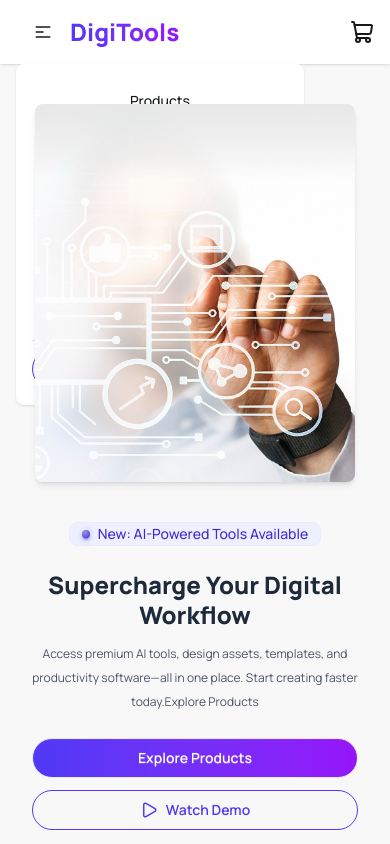
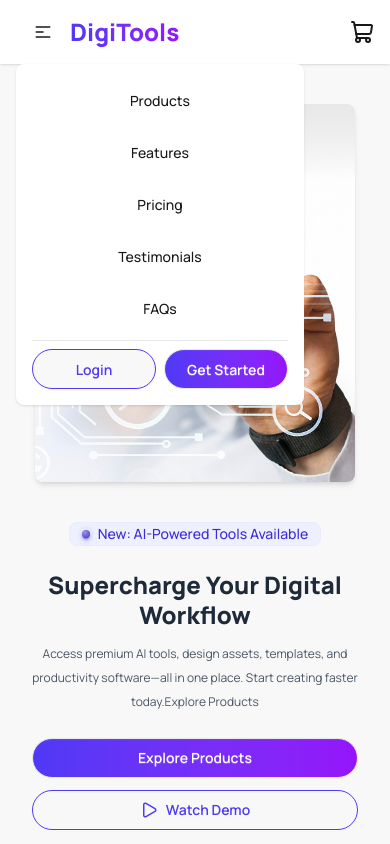
Before and after one commit to RedwanHaasaan/DigiTools, a React (Vite) app: page / in a window 390 px wide. Both pictures are taken after a click on the button 43 px from the left and 32 px from the top of the page. Shown: the top 844 px of the page. Built offline with nearby package versions, Linux system fonts and the light colour scheme.

Commit message:
fix(Navbar): Navbar Mobile menu overlaping under hero image due to proper z-indexing.fixed

```diff
--- a/src/components/layout/Navbar.jsx
+++ b/src/components/layout/Navbar.jsx
@@ -13,7 +13,7 @@ const Navbar = () => {
     "text-sm lg:text-base xl:text-lg font-semibold text-gray-700 hover:text-primary transition-colors duration-200 relative after:absolute after:left-0 after:-bottom-1 after:w-0 after:h-0.5 after:bg-primary after:transition-all after:duration-300 hover:after:w-full";
 
   return (
-    <div className="navbar bg-base-100 shadow-sm px-4 lg:px-8 xl:px-16 2xl:px-10 min-h-16 lg:min-h-18 xl:min-h-20 sticky top-0 backdrop-blur-md">
+    <div className="navbar bg-base-100 shadow-sm px-4 lg:px-8 xl:px-16 2xl:px-10 min-h-16 lg:min-h-18 xl:min-h-20 sticky top-0 z-50 backdrop-blur-md">
 
       {/* Container */}
       <div className="container mx-auto flex items-center justify-between">
@@ -42,7 +42,7 @@ const Navbar = () => {
             {/* Dropdown */}
             <ul
               tabIndex={0}
-              className="dropdown-content bg-base-100 rounded-box z-10 mt-3 w-72 p-4 shadow space-y-3"
+              className="dropdown-content bg-base-100 rounded-box mt-3 w-72 p-4 shadow space-y-3"
             >
               {navItems.map((item) => (
                 <li key={item.id}>
```
